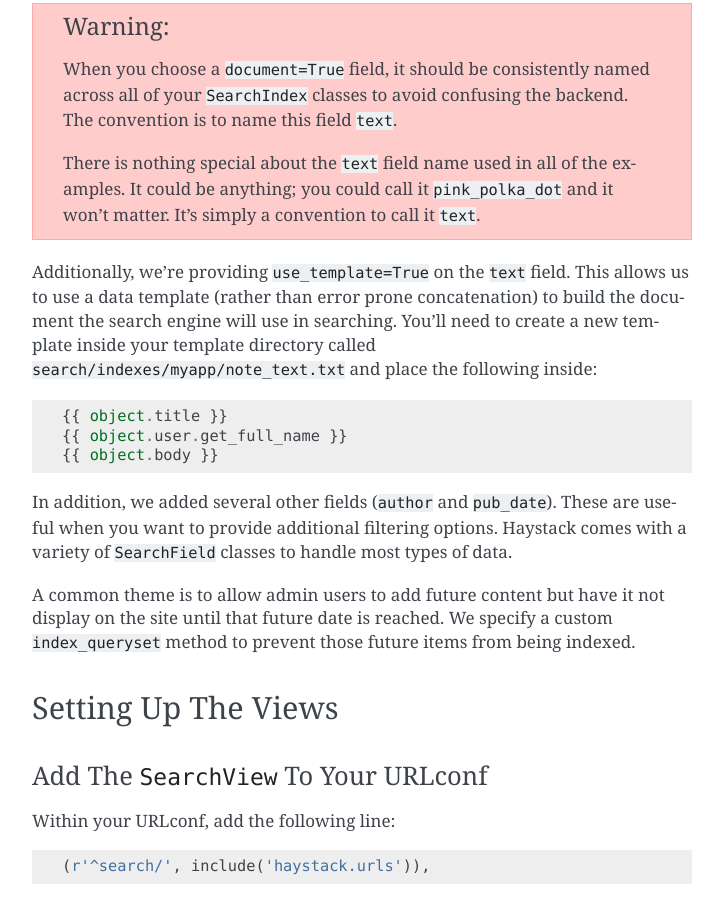
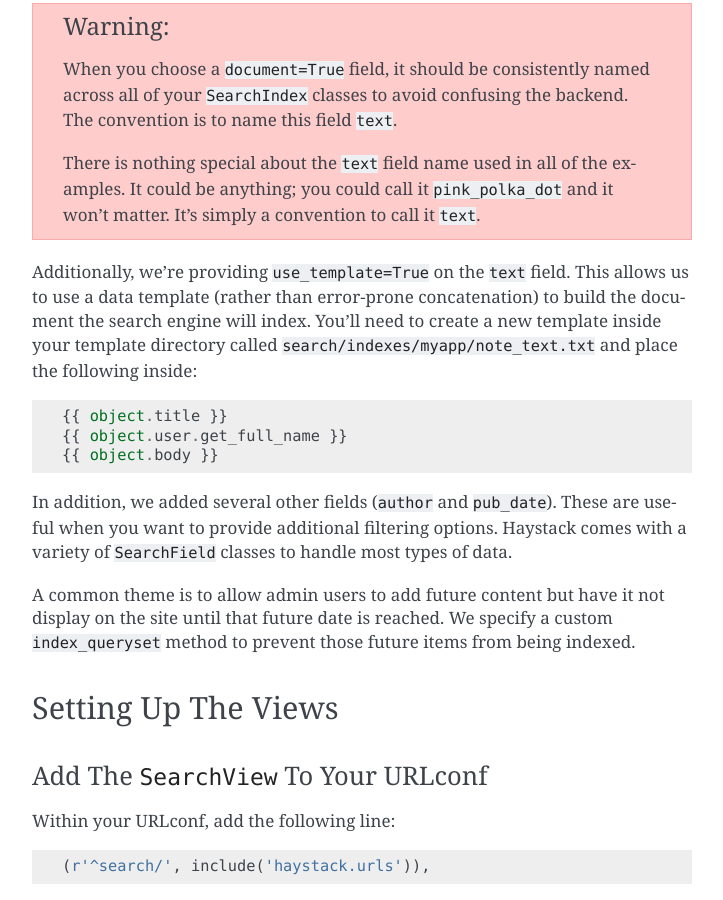
Before and after one commit to django-haystack/django-haystack, a Sphinx documentation site: the page built from docs/tutorial.rst, in a window 1280 px wide and 900 px high, scrolled down 5099 px. Shown: the whole window, without its empty margins (388-1111 px from the left). Built offline with Sphinx 7.4.7, drawn with Linux system fonts in a browser that asks for light colours.

Commit message:
Fix typo; clarify purpose of search template

```diff
--- a/docs/tutorial.rst
+++ b/docs/tutorial.rst
@@ -256,8 +256,8 @@ which field is the primary field for searching within.
     it won't matter. It's simply a convention to call it ``text``.
 
 Additionally, we're providing ``use_template=True`` on the ``text`` field. This
-allows us to use a data template (rather than error prone concatenation) to
-build the document the search engine will use in searching. You’ll need to
+allows us to use a data template (rather than error-prone concatenation) to
+build the document the search engine will index. You’ll need to
 create a new template inside your template directory called
 ``search/indexes/myapp/note_text.txt`` and place the following inside::
 
```
